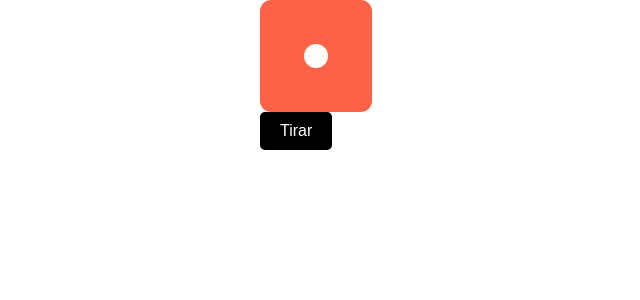
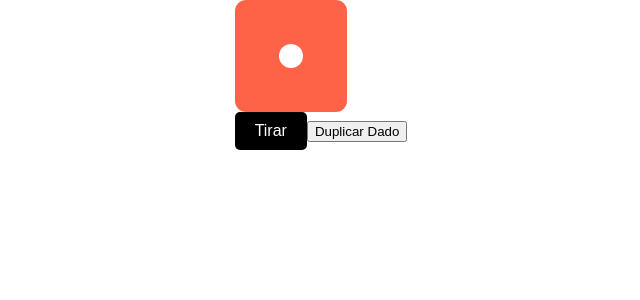
Before and after one commit to Revivanco/Dice-Game, a React (Create React App) app: page / in a window 1280 px wide. Shown: the top 300 px of the page, without its empty margins (319-959 px from the left). Built offline with nearby package versions, Linux system fonts and the light colour scheme.

Commit message:
we added random logic

```diff
--- a/src/App.jsx
+++ b/src/App.jsx
@@ -1,29 +1,37 @@
 import React, { useState } from "react";
 import DiceComponent from "./component/DiceComponent";
-import "./App.css"
+import "./App.css";
 import DiceButton from "./component/DiceButton";
-
-
 
 function tirarDado() {
   return Math.floor(Math.random() * 6) + 1;
 }
 
 function App() {
-  const [diceSide, setDiceSide] = useState(tirarDado())
-  let alternativeDiceSide = 4
+  const [dices, setDices] = useState([tirarDado()]);
+
+
   const rollDice = () => {
-    setDiceSide(tirarDado())
-    alternativeDiceSide = 3
-    console.log(alternativeDiceSide)
-  }
+    setDices(dices.map(() => tirarDado()));
+  };
+
+  const duplicateDice = () => {
+    setDices([...dices, tirarDado()]);
+  };
+
   return (
     <div>
-      <DiceComponent number={diceSide} />
+      <div style={{ display: "flex", gap: "10px" }}>
+        {dices.map((number, index) => (
+          <DiceComponent key={index} number={number} />
+        ))}
+      </div>
+
       <DiceButton onRollDice={rollDice} />
+
+      <button onClick={duplicateDice}>Duplicar Dado</button>
     </div>
   );
-
 }
 
 export default App;
```
